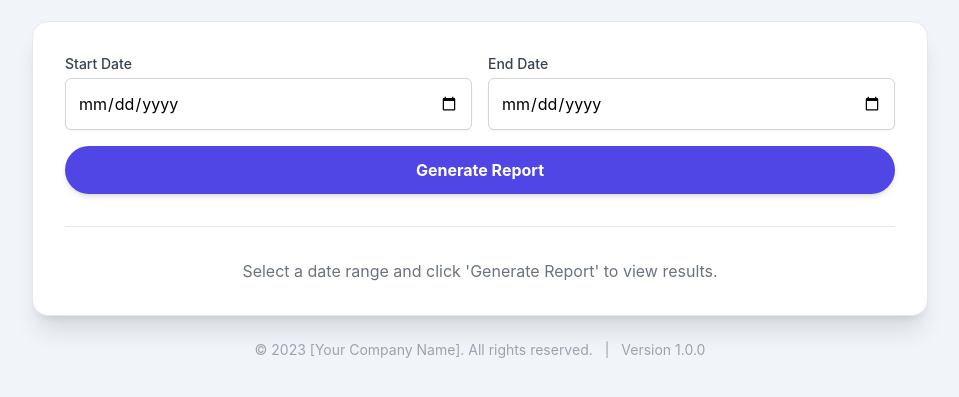
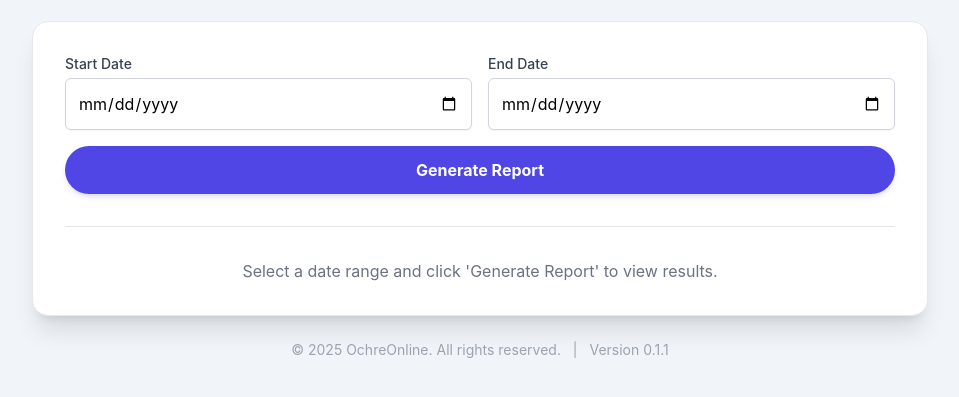
Before and after one commit to malcolm-fyd/hom-signin-system, a plain HTML site: page report.html in a window 1280 px wide. Shown: the part 241-638 px from the top of the page, without its empty margins (160-1119 px from the left). Drawn offline with nearby package versions, Linux system fonts and the light colour scheme.

Commit message:
Update report.html

```diff
--- a/report.html
+++ b/report.html
@@ -77,9 +77,9 @@
 
     <footer class="w-full max-w-4xl mt-6 text-center text-gray-400 text-sm">
         <p>
-            © 2023 [Your Company Name]. All rights reserved.
+            © 2025 OchreOnline. All rights reserved.
             <span class="mx-2">|</span>
-            Version 1.0.0
+            Version 0.1.1
         </p>
     </footer>
 
```
